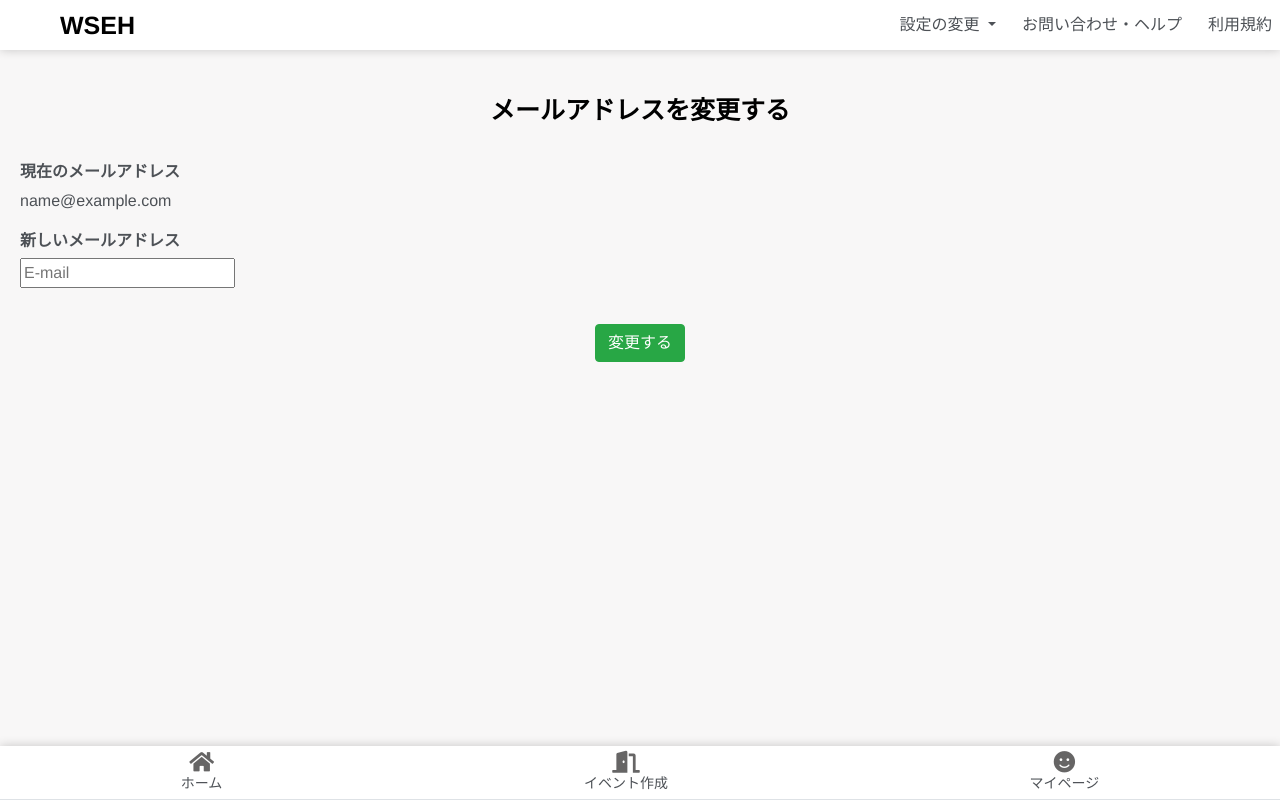
After one commit to kinoshitaryuta/games, a Django app: page /account/email/change/ in a window 1280 px wide. The commit adds this page. Run offline with Django 3.2, Linux system fonts and the light colour scheme; the visitor is signed in with stand-in values (Sample User, id 1); some libraries are stand-ins or nearby versions.

Commit message:
email変更追加

```diff
--- a/accounts/forms.py
+++ b/accounts/forms.py
@@ -24,3 +24,16 @@ class UserCreateForm(UserCreationForm):
         fields = [
             'username','email','self_introduction', 'password1', 'password2',
         ]
+
+class EmailChangeForm(forms.ModelForm):
+
+    class Meta:
+        model = User
+        fields = [
+            'email',
+        ]
+
+    def clean_email(self):
+        email = self.cleaned_data['email']
+        User.objects.filter(email=email, is_active=False).delete()
+        return email
--- a/accounts/models.py
+++ b/accounts/models.py
@@ -2,6 +2,7 @@ from django.contrib.auth.models import AbstractBaseUser, BaseUserManager, Permis
 from django.core.mail import send_mail
 from django.db import models
 from django.utils import timezone
+from django.utils.translation import ugettext_lazy as _
 
 
 class UserManager(BaseUserManager):
@@ -48,6 +49,17 @@ class User(AbstractBaseUser, PermissionsMixin):
 
     objects = UserManager()
 
+    class Meta:
+        verbose_name = _('user')
+        verbose_name_plural = _('users')
+
+
+    def email_user(self, subject, message, from_email=None, **kwargs):
+        """Send an email to this user."""
+        send_mail(subject, message, from_email, [self.email], **kwargs)
+
+
+
     def get_absolute_url(self):
         return "/users/%i/" % self.pk
 
--- /dev/null
+++ b/accounts/templates/account/email_change_form.html
@@ -0,0 +1,22 @@
+{% extends 'app/base.html' %}
+{% load static %}
+{% load widget_tweaks %}
+
+
+{% block body %}
+    <section class="email_change">
+        <h1 class="email_change_form_text">メールアドレスを変更する</h1>
+        <p class="email_now_detail_text">現在のメールアドレス</p>
+        <p class="email_change_detail_text">{{user.email}}</p>
+        <form class="email_change_form"  method="POST" >
+            <p class="email_new_detail_text">新しいメールアドレス</p>
+            <div class="form_email">
+                <table class="table">{% render_field form.email class="form_email_change" placeholder="E-mail" %}</table>
+            </div>
+            {% csrf_token %}
+            <div class="text-center">
+                <button type="submit" class="btn btn-success" id="email_change_form_button">変更する</button>
+            </div>
+        </form>
+    </section>
+{% endblock body %}
--- a/accounts/urls.py
+++ b/accounts/urls.py
@@ -6,6 +6,8 @@ urlpatterns = [
     path('signup/',views.SignupView.as_view(), name='signup'),
     path('logout/', views.LogoutView.as_view(), name='logout'),
     path('signup/text/', views.SignupTextView.as_view(), name='signup_text'),
-
+    path('email/change/', views.EmailChangeView.as_view(), name='email_change'),
+    path('email/change/done/', views.EmailChangeDoneView.as_view(), name='email_change_done'),
+    path('email/change/complete/<str:token>/', views.EmailChangeCompleteView.as_view(), name='email_change_complete'),
 
 ]
--- a/accounts/views.py
+++ b/accounts/views.py
@@ -1,6 +1,14 @@
+from django.contrib.auth.mixins import LoginRequiredMixin
+from django.conf import settings
+from django.contrib.sites.shortcuts import get_current_site
+from django.core.mail import send_mail
+from django.shortcuts import redirect
+from django.template.loader import render_to_string
 from django.urls import reverse_lazy
 from django.views import generic
+from django.core.signing import BadSignature, SignatureExpired, dumps, loads
 from django.contrib.auth import get_user_model, login
+from django.http import HttpResponseBadRequest
 from django.contrib.auth.views import (
 LoginView,
 LogoutView,
@@ -8,7 +16,10 @@ LogoutView,
 from .forms import (
 UserLoginForm,
 UserCreateForm,
+EmailChangeForm,
 )
+
+User = get_user_model()
 
 class LoginView(LoginView):
     """ログイン機能"""
@@ -35,3 +46,58 @@ class SignupTextView(generic.TemplateView):
 class LogoutView(LogoutView):
     """ログアウトページ"""
     template_name = 'account/logout.html'
+
+
+class EmailChangeView(LoginRequiredMixin, generic.FormView):
+    """メールアドレスの変更"""
+    template_name = 'account/email_change_form.html'
+    form_class = EmailChangeForm
+
+    def form_valid(self, form):
+        user = self.request.user
+        new_email = form.cleaned_data['email']
+
+        current_site = get_current_site(self.request)
+        domain = current_site.domain
+        context = {
+            'protocol': 'https' if self.request.is_secure() else 'http',
+            'domain': domain,
+            'token': dumps(new_email),
+            'user': user,
+        }
+
+        subject = render_to_string('account/mails/subject.txt', context)
+        message = render_to_string('account/mails/message.txt', context)
+        send_mail(subject, message, None, [new_email])
+
+        return redirect('email_change_done')
+
+
+class EmailChangeDoneView(LoginRequiredMixin, generic.TemplateView):
+    template_name = 'account/email_change_done.html'
+
+
+
+class EmailChangeCompleteView(LoginRequiredMixin, generic.TemplateView):
+    template_name = 'account/email_change_complete.html'
+    timeout_seconds = getattr(settings, 'ACTIVATION_TIMEOUT_SECONDS', 60*60*24)  # デフォルトでは1日以内
+
+    def get(self, request, **kwargs):
+        token = kwargs.get('token')
+        try:
+            new_email = loads(token, max_age=self.timeout_seconds)
+
+        # 期限切れ
+        except SignatureExpired:
+            return HttpResponseBadRequest()
+
+        # tokenが間違っている
+        except BadSignature:
+            return HttpResponseBadRequest()
+
+        # tokenは問題なし
+        else:
+            User.objects.filter(email=new_email, is_active=False).delete()
+            request.user.email = new_email
+            request.user.save()
+            return super().get(request, **kwargs)
--- a/app/models.py
+++ b/app/models.py
@@ -7,9 +7,8 @@ CHOICES =(
     ("10","アプリの不具合"),
     ("20","スパムと迷惑行為について"),
     ("30","要注意コンテンツ"),
-    ("40","退会"),
-    ("50","サービスの改善について"),
-    ("60","その他"),
+    ("40","サービスの改善について"),
+    ("50","その他"),
 )
 
 
--- a/app/templates/app/base.html
+++ b/app/templates/app/base.html
@@ -32,8 +32,9 @@
                                     設定の変更
                                 </a>
                                 <div class="dropdown-menu" aria-labelledby="navbarDropdownMenuLink">
-                                    <a class="dropdown-item" href="#">E-mail・パスワードの変更</a>
-                                    <a class="dropdown-item" href="#">ユーザー情報の変更</a>
+                                    <a class="dropdown-item" href="{% url 'email_change' %}">E-mailの変更</a>
+                                    <a class="dropdown-item" href="#">パスワードの変更</a>
+                                    <a class="dropdown-item" href="#">プロフィールの変更</a>
                                 </div>
                             </li>
                           {% else %}
--- a/app/templates/app/contact_form.html
+++ b/app/templates/app/contact_form.html
@@ -13,7 +13,7 @@
             <hr>
             <div class="contact_username">
                 <table class="table">
-                        {% render_field form.username class="form-contact_username" %}
+                        {% render_field form.username class="form-contact_username" placeholder="ユーザー名" %}
                 </table>
             </div>
             <div class="contact_us">
@@ -37,7 +37,6 @@
                     <button type="button" class="btn  btn-info" id="cancel_button">キャンセル</button>
                 </a>
                 <button type="submit" class="btn btn-success" id="send_form_button">送信</button>
-                </div>
             </div>
         </form>
     </section>
--- a/config/settings.py
+++ b/config/settings.py
@@ -199,3 +199,9 @@ AUTH_USER_MODEL = 'accounts.User'
 SITE_ID = 1
 
 EMAIL_BACKEND = 'django.core.mail.backends.console.EmailBackend'
+EMAIL_HOST  = 'smtp.gmail.com'
+EMAIL_PORT = 587
+EMAIL_USE_TLS = True
+EMAIL_HOST_USER = "kinoshitaryuta@gmail.com"
+EMAIL_HOST_PASSWORD = "05ryuta59"
+DEFAULT_FROM_EMAIL="kinoshitaryuta@gmail.com"
--- a/static/css/main.css
+++ b/static/css/main.css
@@ -282,6 +282,7 @@ form-contact_username{
 
 
 /*contact_result.html*/
+
 .contact_result_text{
     font-size: 15px;
     padding-left: 10px;
@@ -293,3 +294,60 @@ form-contact_username{
     text-align: center;
     color: black;
 }
+
+/*email_change_form.html*/
+.email_change_form_text{
+    font-size: 25px;
+    margin: 20px auto;
+    padding-top: 15px;
+    padding-bottom: 15px;
+    text-align: center;
+    font-weight: bolder;
+    color: black;
+}
+.email_now_detail_text{
+    font-weight: bolder;
+    margin: 0;
+    padding-left: 20px;
+    padding-right: 20px;
+}
+.email_change_detail_text{
+    padding-top: 5px;
+    padding-left: 20px;
+    padding-right: 20px;
+
+}
+.email_new_detail_text{
+    font-weight: bolder;
+    margin: 0;
+    padding-left: 20px;
+    padding-right: 20px;
+}
+.form_email_change{
+    margin-top: 5px;
+    margin-left: 20px;
+
+}
+#email_change_form_button{
+    margin-top: 20px;
+}
+
+/*email_change_done.html*/
+.email_change_thank_you_text{
+    margin-top: 60px;
+    font-size: 22px;
+    padding-left: 10px;
+    padding-right: 10px;
+    font-weight: bolder;
+    margin-bottom: 40px;
+}
+.email_change_done_text_weight{
+    font-weight: bold;
+    padding-left: 10px;
+    padding-right: 10px;
+}
+.email_change_done_text{
+    font-size: 15px;
+    padding-left: 10px;
+    padding-right: 10px;
+}
```
Also changed, not shown: accounts/templates/account/email_change_complete.html (added, +11 -0 lines), accounts/templates/account/email_change_done.html (added, +9 -0 lines).
